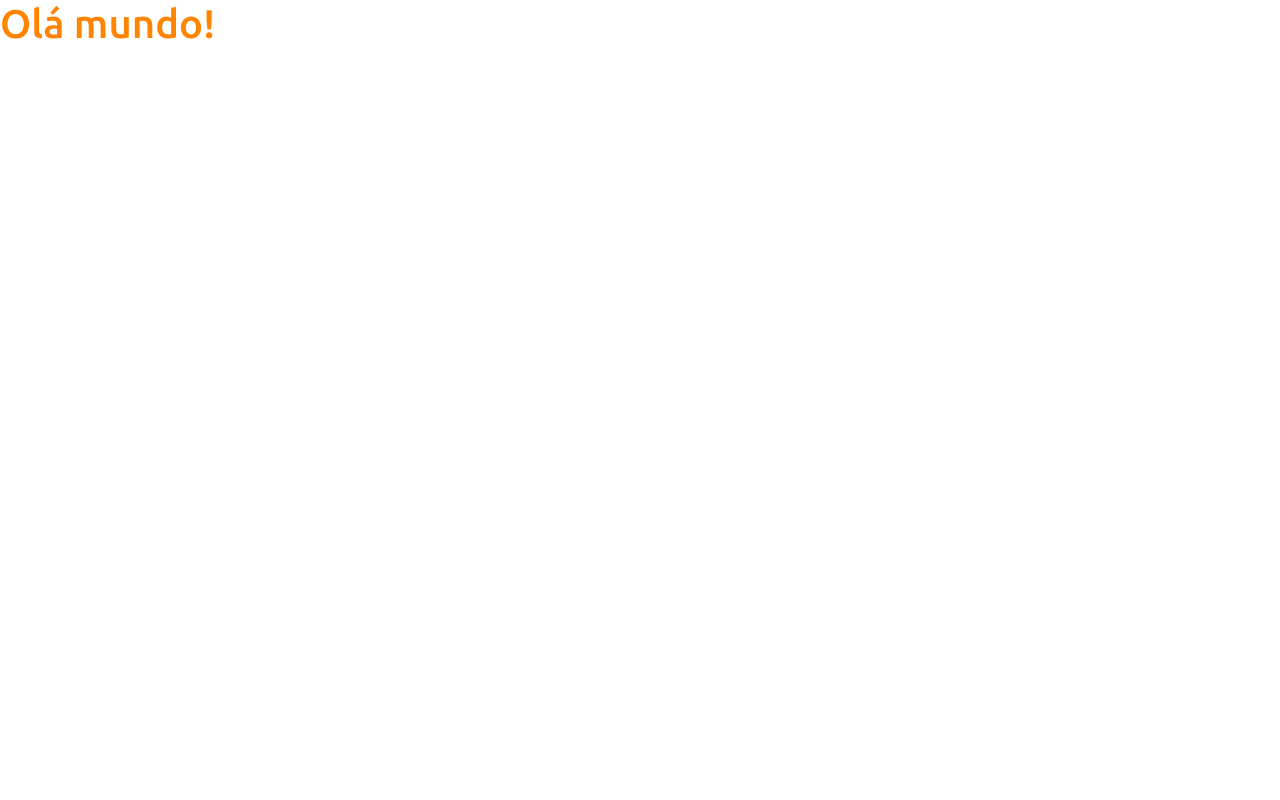
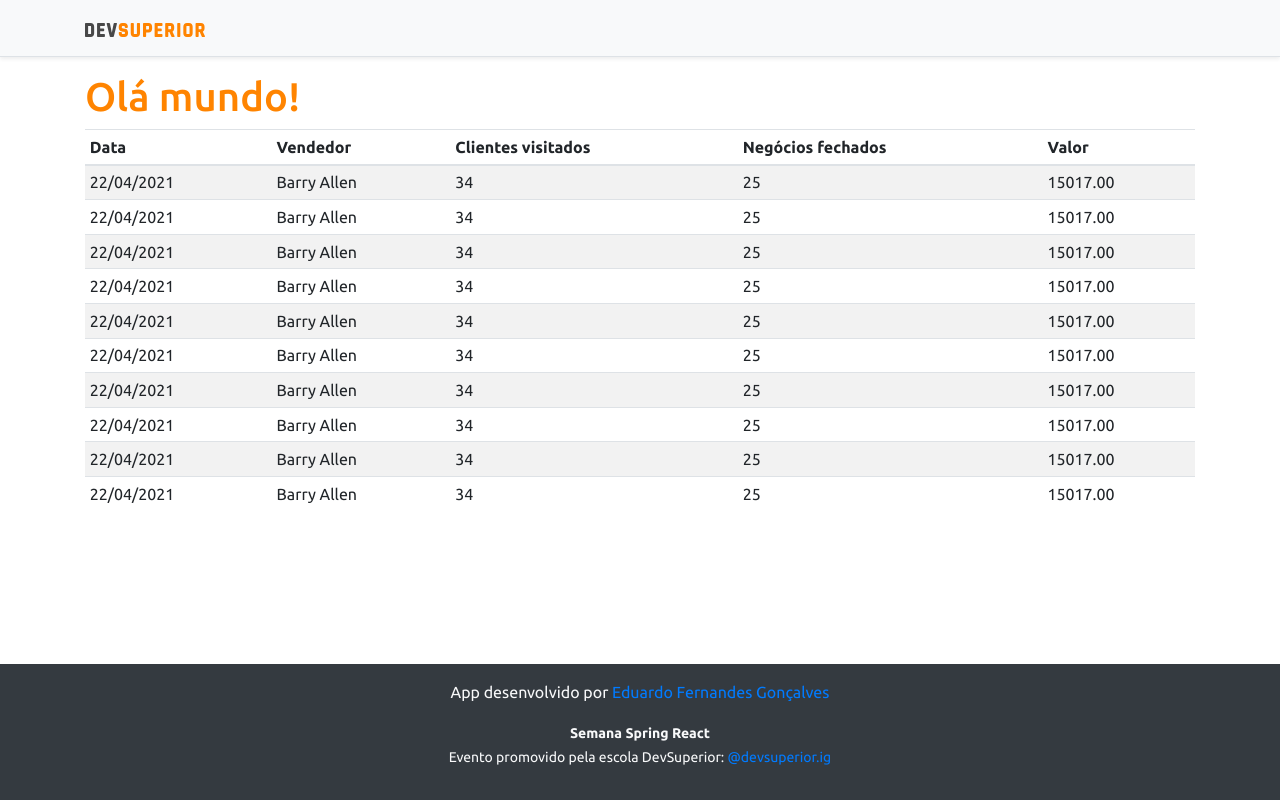
Before and after one commit to efgcb/projeto-sds3, a React (Create React App) app in the folder frontend/: page / in a window 1280 px wide. Built offline with nearby package versions, Linux system fonts and the light colour scheme.

Commit message:
Basic static components

```diff
--- a/frontend/src/App.tsx
+++ b/frontend/src/App.tsx
@@ -1,9 +1,18 @@
+import NavBar from "components/Navbar"
+import DataTable from "components/DataTable"
+import Footer from "components/Footer"
+
 
 function App() {
   return (
-    <div>
-      <h1 className="text-primary">Olá mundo!</h1>
-    </div>
+    <>
+      <NavBar />
+      <div className="container">
+        <h1 className="text-primary">Olá mundo!</h1>
+        <DataTable/>
+      </div>
+      <Footer/>
+    </>
   );
 }
 
--- /dev/null
+++ b/frontend/src/components/DataTable/index.tsx
@@ -0,0 +1,84 @@
+const DataTable = () => {
+    return (
+        <div className="table-responsive">
+            <table className="table table-striped table-sm">
+                <thead>
+                    <tr>
+                        <th>Data</th>
+                        <th>Vendedor</th>
+                        <th>Clientes visitados</th>
+                        <th>Negócios fechados</th>
+                        <th>Valor</th>
+                    </tr>
+                </thead>
+                <tbody>
+                    <tr>
+                        <td>22/04/2021</td>
+                        <td>Barry Allen</td>
+                        <td>34</td>
+                        <td>25</td>
+                        <td>15017.00</td>
+                    </tr>
+                    <tr>
+                        <td>22/04/2021</td>
+                        <td>Barry Allen</td>
+                        <td>34</td>
+                        <td>25</td>
+                        <td>15017.00</td>
+                    </tr>
+                    <tr>
+                        <td>22/04/2021</td>
+                        <td>Barry Allen</td>
+                        <td>34</td>
+                        <td>25</td>
+                        <td>15017.00</td>
+                    </tr>    <tr>
+                        <td>22/04/2021</td>
+                        <td>Barry Allen</td>
+                        <td>34</td>
+                        <td>25</td>
+                        <td>15017.00</td>
+                    </tr>    <tr>
+                        <td>22/04/2021</td>
+                        <td>Barry Allen</td>
+                        <td>34</td>
+                        <td>25</td>
+                        <td>15017.00</td>
+                    </tr>    <tr>
+                        <td>22/04/2021</td>
+                        <td>Barry Allen</td>
+                        <td>34</td>
+                        <td>25</td>
+                        <td>15017.00</td>
+                    </tr>    <tr>
+                        <td>22/04/2021</td>
+                        <td>Barry Allen</td>
+                        <td>34</td>
+                        <td>25</td>
+                        <td>15017.00</td>
+                    </tr>    <tr>
+                        <td>22/04/2021</td>
+                        <td>Barry Allen</td>
+                        <td>34</td>
+                        <td>25</td>
+                        <td>15017.00</td>
+                    </tr>    <tr>
+                        <td>22/04/2021</td>
+                        <td>Barry Allen</td>
+                        <td>34</td>
+                        <td>25</td>
+                        <td>15017.00</td>
+                    </tr>    <tr>
+                        <td>22/04/2021</td>
+                        <td>Barry Allen</td>
+                        <td>34</td>
+                        <td>25</td>
+                        <td>15017.00</td>
+                    </tr>
+                </tbody>
+            </table>
+        </div>
+    );
+}
+
+export default DataTable;
--- /dev/null
+++ b/frontend/src/components/Footer/index.tsx
@@ -0,0 +1,16 @@
+
+
+
+const Footer = () => {
+    return (
+        <footer className="footer mt-auto py-3 bg-dark">
+            <div className="container">
+                <p className="text-light">App desenvolvido por <a href="https://github.com/efgcb" target="_blank" rel="noreferrer">Eduardo Fernandes Gonçalves</a></p>
+                <p className="text-light"><small><strong>Semana Spring React</strong><br />
+            Evento promovido pela escola DevSuperior: <a href="https://instagram.com/devsuperior.ig" target="_blank" rel="noreferrer">@devsuperior.ig</a></small></p>
+            </div>
+        </footer>
+    );
+}
+
+export default Footer;
--- /dev/null
+++ b/frontend/src/components/Navbar/index.tsx
@@ -0,0 +1,18 @@
+import ImgDsDark from 'assets/img/ds_dark.svg'
+
+
+const NavBar = () => {
+    return (
+        <div className="d-flex flex-column flex-md-row align-items-center p-3 px-md-4 mb-3 bg-light border-bottom shadow-sm">
+            <div className="container">
+                <nav className="my-2 my-md-0 mr-md-3">
+                    <img src={ImgDsDark} alt="DevSuperior" width="120" />
+                </nav>
+            </div>
+        </div>
+    );
+}
+
+export default NavBar;
+
+// SHIF + ALT + F - identar
```
Also changed, not shown: frontend/src/assets/img/ds_dark.svg (added).
